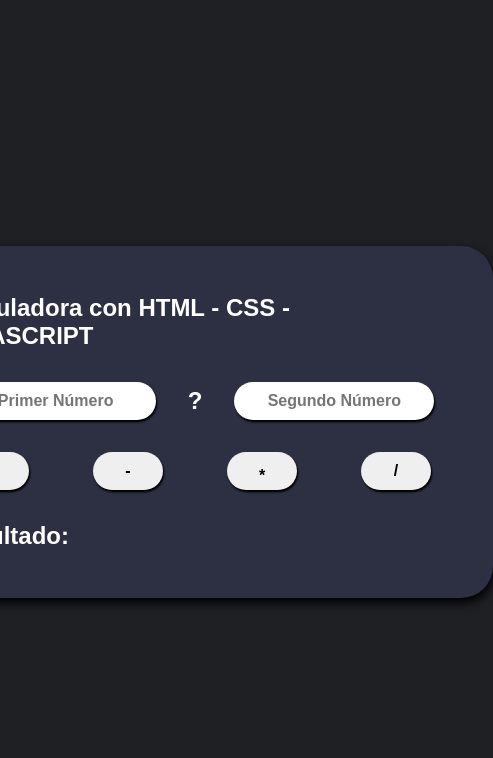
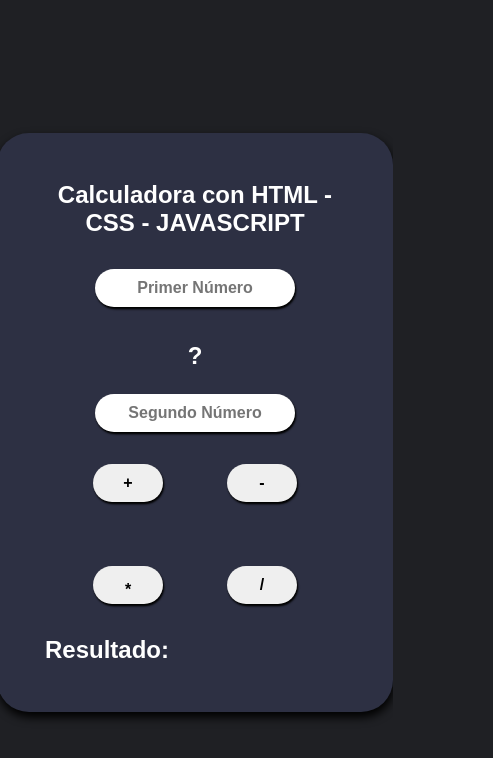
Before and after one commit to Helam7u7/calculadora, a plain HTML site: page index.html in a window 390 px wide. Shown: the whole page, 493 px wide, since content can reach past the window. Drawn offline with Linux system fonts and the light colour scheme.

Commit message:
v2.2Beta

```diff
--- a/style.css
+++ b/style.css
@@ -4,7 +4,9 @@
   margin: 0;
   box-sizing: border-box;
 }
-
+:root {
+  --width-desktop: 1440px;
+}
 html,
 body {
   height: 100%;
@@ -15,6 +17,7 @@ body {
   display: flex;
   justify-content: center;
   align-items: center;
+  max-width: var(--width-desktop);
 }
 
 section {
@@ -71,3 +74,37 @@ button:hover {
 #simbolo {
   padding-top: 1%;
 }
+
+@media (max-width: 650px) {
+  section {
+    max-width: 450px;
+  }
+  .entradas {
+    flex-direction: column;
+    align-items: center;
+    justify-content: center;
+    gap: 0;
+  }
+  #simbolo {
+    margin: 0;
+    margin-bottom: 1.5rem;
+  }
+  .botones {
+    flex-wrap: wrap;
+    width: 300px;
+  }
+  button {
+    margin-bottom: 0;
+  }
+  h1 {
+    text-align: center;
+  }
+  .acciones {
+    width: 300px;
+    margin-left: auto;
+    margin-right: auto;
+  }
+  h2 {
+    margin-top: 2rem;
+  }
+}
```
